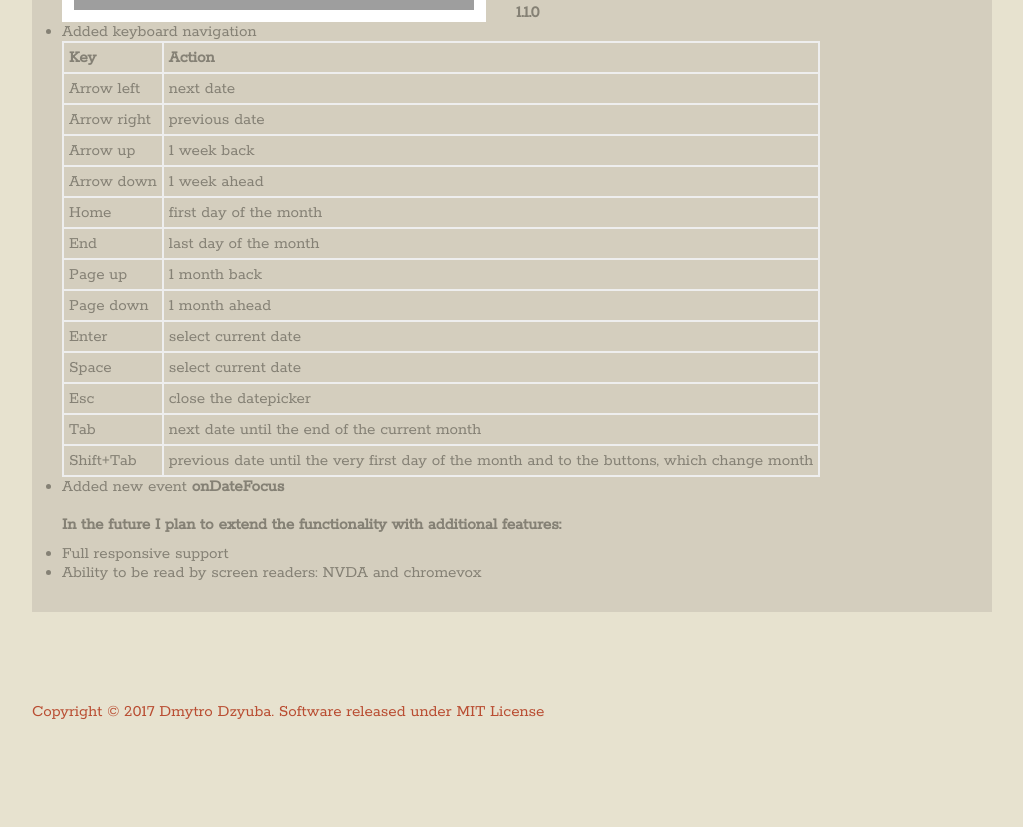
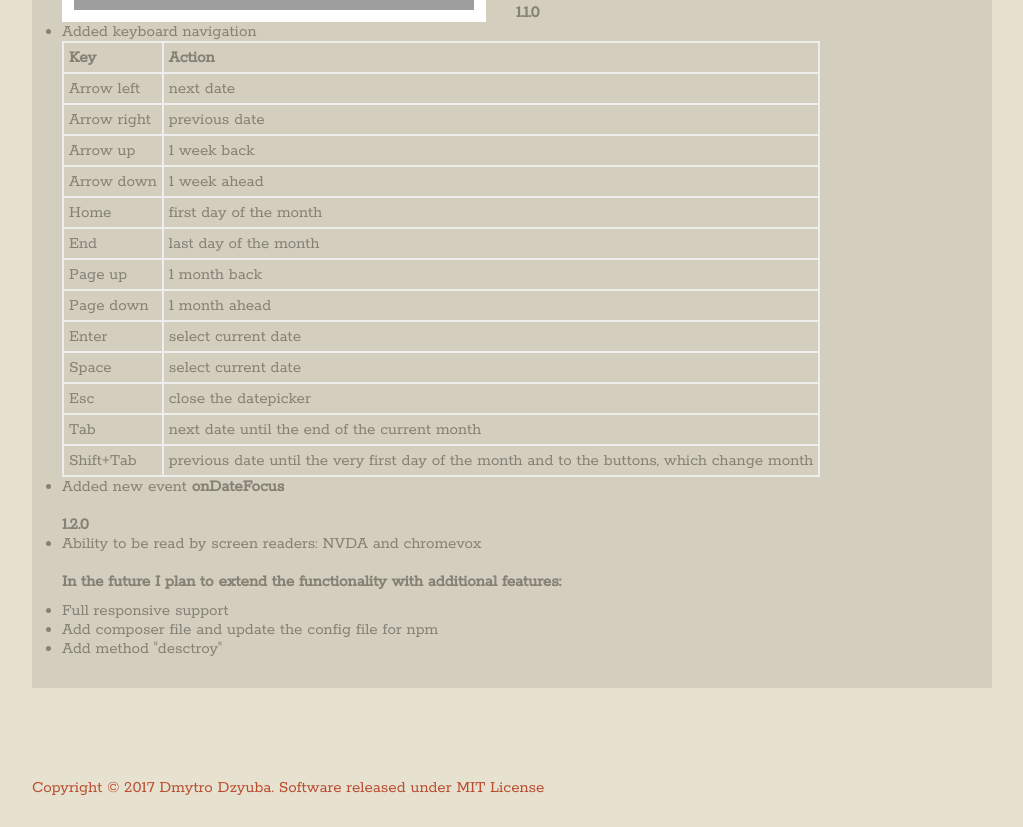
Before and after one commit to hevyweb/hw.datepicker, a website: page demo/index.html in a window 1280 px wide. Shown: the part 1865-2692 px from the top of the page, without its empty margins (128-1151 px from the left). Before the commit the page ends 2616 px from the top, so only its background shows below. Drawn offline with nearby package versions, Linux system fonts and the light colour scheme; grey boxes are pictures that could not be loaded.

Commit message:
Prepare for the release 1.2.0

```diff
--- a/demo/index.html
+++ b/demo/index.html
@@ -468,10 +468,16 @@ datePicker.init();
                 <li>Added new event <b>onDateFocus</b></li>
             </ul>
             <br>
+            <b>1.2.0</b>
+            <ul>
+                <li>Ability to be read by screen readers: NVDA and chromevox</li>
+            </ul>
+            <br>
             <p><b>In the future I plan to extend the functionality with additional features:</b></p>
             <ul>
                 <li>Full responsive support</li>
-                <li>Ability to be read by screen readers: NVDA and chromevox</li>
+                <li>Add composer file and update the config file for npm</li>
+                <li>Add method "desctroy"</li>
             </ul>
         </div>
     </div>
--- a/demo/ua.utf8.js
+++ b/demo/ua.utf8.js
@@ -6,7 +6,7 @@
  * @link https://github.com/hevyweb/hw.datepicker
  * @author Dmytro Dzyuba <1932@bk.ru>
  * @licence MIT
- * @version 1.1.0
+ * @version 1.2.0
  */
 
 var DatePickerI18n = {
--- a/package.json
+++ b/package.json
@@ -2,7 +2,7 @@
   "name": "hw.datepicker",
   "title": "Datepicker",
   "description": "A jQuery datepicker library",
-  "version": "1.1.0",
+  "version": "1.2.0",
   "repository": {
     "type": "git",
     "url": "git+https://github.com/hevyweb/hw.datepicker.git"
--- a/src/hw.datepicker.css
+++ b/src/hw.datepicker.css
@@ -5,7 +5,7 @@
  * @link https://github.com/hevyweb/hw.datepicker
  * @author Dmytro Dzyuba <1932@bk.ru>
  * @licence MIT
- * @version 1.1.0
+ * @version 1.2.0
  */
 
 .hw_datepicker{
--- a/src/hw.datepicker.js
+++ b/src/hw.datepicker.js
@@ -5,7 +5,7 @@
  * @link https://github.com/hevyweb/hw.datepicker
  * @author Dmytro Dzyuba <1932@bk.ru>
  * @licence MIT
- * @version 1.1.0
+ * @version 1.2.0
  */
 
 var DatePicker = function(configs) {
```
